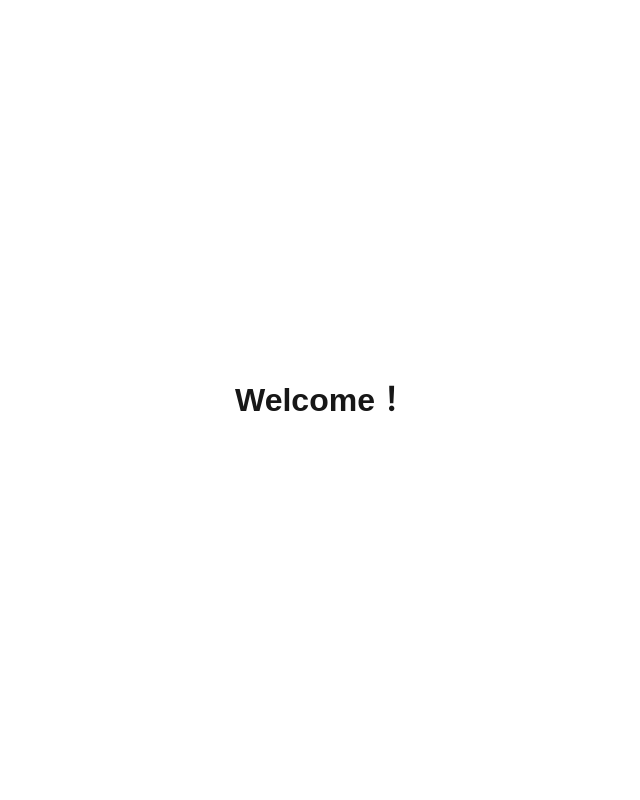
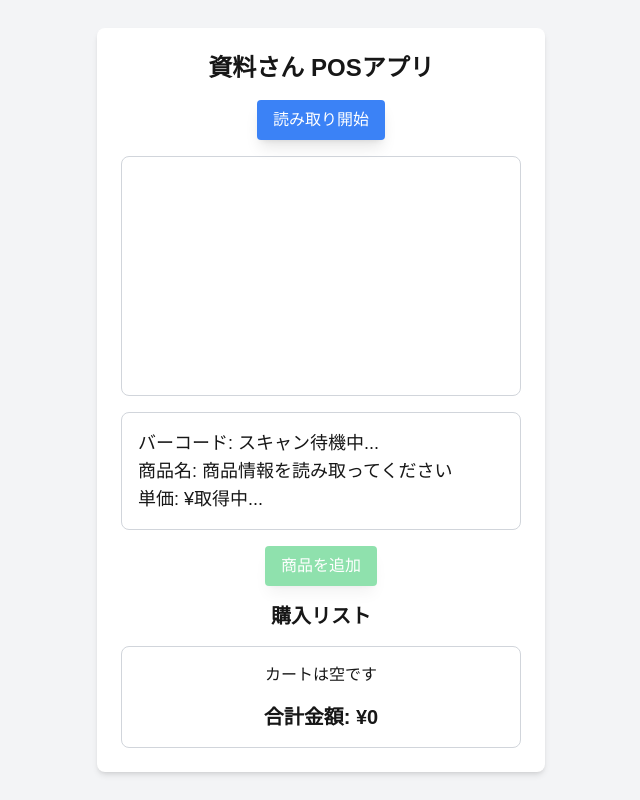
Before and after one commit to pikoppoko/tech0_pos_front, a Next.js app: page / in a window 1280 px wide. Shown: the whole page, without its empty margins (319-959 px from the left). Built offline with nearby package versions, Linux system fonts and the light colour scheme.

Commit message:
POSのコードに変更

```diff
--- a/src/app/page.jsx
+++ b/src/app/page.jsx
@@ -1,255 +1,255 @@
+// export default function Home() {
+//   return (
+//     <div style={{
+//       display: 'flex',
+//       justifyContent: 'center',
+//       alignItems: 'center',
+//       height: '100vh',
+//       fontSize: '2rem',
+//       fontWeight: 'bold'
+//     }}>
+//       Welcome！
+//     </div>
+//   );
+// }
+
+"use client";
+
+import React, { useState, useEffect } from "react";
+import { Html5Qrcode, Html5QrcodeSupportedFormats } from "html5-qrcode";
+
 export default function Home() {
+  const [barcode, setBarcode] = useState("");
+  const [product, setProduct] = useState(null);
+  const [cart, setCart] = useState([]);
+  const [scanner, setScanner] = useState(null);
+  const [isScanning, setIsScanning] = useState(false);
+  const [showPopup, setShowPopup] = useState(false);
+  const [totalAmount, setTotalAmount] = useState(0);
+  const [totalAmountExclTax, setTotalAmountExclTax] = useState(0);
+
+  const initScanner = () => {
+    const html5QrCode = new Html5Qrcode("reader");
+    setScanner(html5QrCode);
+
+    Html5Qrcode.getCameras().then((cameras) => {
+      if (cameras && cameras.length) {
+        const cameraId = cameras[0].id;
+
+        html5QrCode
+          .start(
+            cameraId,
+            {
+              fps: 10,
+              qrbox: 250,
+              formatsToSupport: [Html5QrcodeSupportedFormats.CODE_128],
+            },
+            (decodedText) => {
+              setBarcode(decodedText);
+              fetchProductDetails(decodedText); // バーコードがデコードされたら商品詳細を取得
+            },
+            (errorMessage) => {
+              console.log("スキャンエラー:", errorMessage);
+            }
+          )
+          .catch((err) => {
+            console.error("バーコードスキャナーの初期化エラー:", err);
+          });
+
+        setIsScanning(true);
+      } else {
+        console.log("カメラが見つかりませんでした。");
+      }
+    }).catch((err) => {
+      console.error("カメラの取得エラー:", err);
+    });
+  };
+
+  const stopScanner = () => {
+    if (scanner) {
+      scanner.stop().then(() => {
+        console.log("スキャナーを停止しました");
+        setIsScanning(false);
+      });
+    }
+  };
+
+  const fetchProductDetails = async (barcode) => {
+    try {
+      const response = await fetch(`/api/product?barcode=${barcode}`);
+      const data = await response.json();
+      if (data) {
+        setProduct(data);
+      } else {
+        setProduct({ name: "商品がマスタ未登録です", price: 0 });
+      }
+    } catch (error) {
+      console.error("商品取得エラー:", error);
+    }
+  };
+
+  // const fetchProductDetails = async (barcode) => {
+  //   try {
+  //     // モックデータを使用
+  //     const mockData = {
+  //       name: "モック商品",
+  //       price: 1000,
+  //     };
+  //     setProduct(mockData);
+  //   } catch (error) {
+  //     console.error("商品取得エラー:", error);
+  //   }
+  // };
+
+
+  const addToCart = () => {
+    if (product && product.price > 0) {
+      setCart((prevCart) => [...prevCart, { ...product, quantity: 1 }]);
+      setProduct(null); // 商品情報をクリア
+      setBarcode(""); // バーコード表示をクリア
+    }
+  };
+
+  const calculateTotal = () => {
+    const total = cart.reduce((total, item) => total + item.price * item.quantity, 0);
+    setTotalAmount(total);
+    setTotalAmountExclTax(total / 1.1); // 税抜金額を計算
+  };
+
+  const handlePurchase = () => {
+    // 購入ロジック（例：DBに保存）をここに記述
+    console.log("購入中:", cart);
+
+    // ポップアップを表示
+    setShowPopup(true);
+  };
+
+  const clearCart = () => {
+    setCart([]);
+    setShowPopup(false);
+    setTotalAmount(0);
+    setTotalAmountExclTax(0);
+  };
+
+  useEffect(() => {
+    // カートが変更されたときに合計を計算
+    calculateTotal();
+  }, [cart]);
+
   return (
-    <div style={{
-      display: 'flex',
-      justifyContent: 'center',
-      alignItems: 'center',
-      height: '100vh',
-      fontSize: '2rem',
-      fontWeight: 'bold'
-    }}>
-      Welcome！
+    <div className="min-h-screen flex items-center justify-center bg-gray-100">
+      <div className="max-w-md w-full bg-white p-6 rounded-lg shadow-md">
+        <h1 className="text-2xl font-bold text-center mb-4">資料さん POSアプリ</h1>
+
+        {/* スキャナーコントロール */}
+        <div className="mb-4 text-center">
+          {!isScanning ? (
+            <button
+              onClick={initScanner}
+              className="bg-blue-500 text-white py-2 px-4 rounded shadow-lg hover:bg-blue-600 transition duration-300"
+            >
+              読み取り開始
+            </button>
+          ) : (
+            <button
+              onClick={stopScanner}
+              className="bg-red-500 text-white py-2 px-4 rounded shadow-lg hover:bg-red-600 transition duration-300"
+            >
+              スキャン停止
+            </button>
+          )}
+        </div>
+
+        {/* QRコードスキャナーエリア */}
+        <div className="mb-4 border border-gray-300 rounded-lg p-4">
+          <div
+            id="reader"
+            style={{
+              width: "100%",
+              height: "auto",
+              aspectRatio: "16 / 9",
+            }}
+          ></div>
+        </div>
+
+        {/* 商品詳細表示 */}
+        <div className="mb-4 border border-gray-300 rounded-lg p-4">
+          <p className="text-lg">バーコード: {barcode || "スキャン待機中..."}</p>
+          <p className="text-lg">商品名: {product ? product.name : "商品情報を読み取ってください"}</p>
+          <p className="text-lg">単価: ¥{product ? product.price : "取得中..."}</p>
+        </div>
+
+        {/* カートに追加ボタン */}
+        <div className="text-center mb-4">
+          <button
+            onClick={addToCart}
+            className={`bg-green-500 text-white py-2 px-4 rounded shadow-lg hover:bg-green-600 transition duration-300 ${product && product.price > 0 ? '' : 'opacity-50 cursor-not-allowed'}`}
+            disabled={!product || product.price === 0}
+          >
+            商品を追加
+          </button>
+        </div>
+
+        {/* カート表示 */}
+        <h2 className="text-xl font-semibold mb-2 text-center mt-4">購入リスト</h2>
+        <div className="mt-4 border border-gray-300 rounded-lg p-4">
+          <ul>
+            {cart.length > 0 ? (
+              cart.map((item, index) => (
+                <li key={index} className="flex justify-between border-b py-2">
+                  <span>
+                    {item.name} x {item.quantity}
+                  </span>
+                  <span>¥{item.price * item.quantity}</span>
+                </li>
+              ))
+            ) : (
+              <li className="text-center">カートは空です</li>
+            )}
+          </ul>
+
+          {/* 合計金額表示 */}
+          <div className="mt-4 text-center">
+            <p className="text-xl font-bold">合計金額: ¥{totalAmount}</p>
+          </div>
+        </div>
+
+        {/* 購入ボタン */}
+        {cart.length > 0 && (
+          <div className="text-center mt-4">
+            <button
+              onClick={handlePurchase}
+              className="bg-blue-500 text-white py-2 px-4 rounded shadow-lg hover:bg-blue-600 transition duration-300"
+            >
+              購入
+            </button>
+          </div>
+        )}
+
+        {/* 購入確認ポップアップ */}
+        {showPopup && (
+          <div className="fixed inset-0 flex items-center justify-center bg-black bg-opacity-50">
+            <div className="bg-white p-6 rounded shadow-lg">
+              <h2 className="text-xl font-bold">購入確認</h2>
+              <p>この商品を購入しますか？</p>
+              <div className="mt-4">
+                <button
+                  onClick={clearCart}
+                  className="bg-red-500 text-white py-2 px-4 rounded shadow-lg hover:bg-red-600 transition duration-300"
+                >
+                  はい
+                </button>
+                <button
+                  onClick={() => setShowPopup(false)}
+                  className="bg-gray-300 text-black py-2 px-4 rounded shadow-lg hover:bg-gray-400 transition duration-300 ml-2"
+                >
+                  いいえ
+                </button>
+              </div>
+            </div>
+          </div>
+        )}
+      </div>
     </div>
   );
 }
-
-// "use client";
-
-// import React, { useState, useEffect } from "react";
-// import { Html5Qrcode, Html5QrcodeSupportedFormats } from "html5-qrcode";
-
-// export default function Home() {
-//   const [barcode, setBarcode] = useState("");
-//   const [product, setProduct] = useState(null);
-//   const [cart, setCart] = useState([]);
-//   const [scanner, setScanner] = useState(null);
-//   const [isScanning, setIsScanning] = useState(false);
-//   const [showPopup, setShowPopup] = useState(false);
-//   const [totalAmount, setTotalAmount] = useState(0);
-//   const [totalAmountExclTax, setTotalAmountExclTax] = useState(0);
-
-//   const initScanner = () => {
-//     const html5QrCode = new Html5Qrcode("reader");
-//     setScanner(html5QrCode);
-
-//     Html5Qrcode.getCameras().then((cameras) => {
-//       if (cameras && cameras.length) {
-//         const cameraId = cameras[0].id;
-
-//         html5QrCode
-//           .start(
-//             cameraId,
-//             {
-//               fps: 10,
-//               qrbox: 250,
-//               formatsToSupport: [Html5QrcodeSupportedFormats.CODE_128],
-//             },
-//             (decodedText) => {
-//               setBarcode(decodedText);
-//               fetchProductDetails(decodedText); // バーコードがデコードされたら商品詳細を取得
-//             },
-//             (errorMessage) => {
-//               console.log("スキャンエラー:", errorMessage);
-//             }
-//           )
-//           .catch((err) => {
-//             console.error("バーコードスキャナーの初期化エラー:", err);
-//           });
-
-//         setIsScanning(true);
-//       } else {
-//         console.log("カメラが見つかりませんでした。");
-//       }
-//     }).catch((err) => {
-//       console.error("カメラの取得エラー:", err);
-//     });
-//   };
-
-//   const stopScanner = () => {
-//     if (scanner) {
-//       scanner.stop().then(() => {
-//         console.log("スキャナーを停止しました");
-//         setIsScanning(false);
-//       });
-//     }
-//   };
-
-//   const fetchProductDetails = async (barcode) => {
-//     try {
-//       const response = await fetch(`/api/product?barcode=${barcode}`);
-//       const data = await response.json();
-//       if (data) {
-//         setProduct(data);
-//       } else {
-//         setProduct({ name: "商品がマスタ未登録です", price: 0 });
-//       }
-//     } catch (error) {
-//       console.error("商品取得エラー:", error);
-//     }
-//   };
-
-//   // const fetchProductDetails = async (barcode) => {
-//   //   try {
-//   //     // モックデータを使用
-//   //     const mockData = {
-//   //       name: "モック商品",
-//   //       price: 1000,
-//   //     };
-//   //     setProduct(mockData);
-//   //   } catch (error) {
-//   //     console.error("商品取得エラー:", error);
-//   //   }
-//   // };
-
-
-//   const addToCart = () => {
-//     if (product && product.price > 0) {
-//       setCart((prevCart) => [...prevCart, { ...product, quantity: 1 }]);
-//       setProduct(null); // 商品情報をクリア
-//       setBarcode(""); // バーコード表示をクリア
-//     }
-//   };
-
-//   const calculateTotal = () => {
-//     const total = cart.reduce((total, item) => total + item.price * item.quantity, 0);
-//     setTotalAmount(total);
-//     setTotalAmountExclTax(total / 1.1); // 税抜金額を計算
-//   };
-
-//   const handlePurchase = () => {
-//     // 購入ロジック（例：DBに保存）をここに記述
-//     console.log("購入中:", cart);
-
-//     // ポップアップを表示
-//     setShowPopup(true);
-//   };
-
-//   const clearCart = () => {
-//     setCart([]);
-//     setShowPopup(false);
-//     setTotalAmount(0);
-//     setTotalAmountExclTax(0);
-//   };
-
-//   useEffect(() => {
-//     // カートが変更されたときに合計を計算
-//     calculateTotal();
-//   }, [cart]);
-
-//   return (
-//     <div className="min-h-screen flex items-center justify-center bg-gray-100">
-//       <div className="max-w-md w-full bg-white p-6 rounded-lg shadow-md">
-//         <h1 className="text-2xl font-bold text-center mb-4">資料さん POSアプリ</h1>
-
-//         {/* スキャナーコントロール */}
-//         <div className="mb-4 text-center">
-//           {!isScanning ? (
-//             <button
-//               onClick={initScanner}
-//               className="bg-blue-500 text-white py-2 px-4 rounded shadow-lg hover:bg-blue-600 transition duration-300"
-//             >
-//               読み取り開始
-//             </button>
-//           ) : (
-//             <button
-//               onClick={stopScanner}
-//               className="bg-red-500 text-white py-2 px-4 rounded shadow-lg hover:bg-red-600 transition duration-300"
-//             >
-//               スキャン停止
-//             </button>
-//           )}
-//         </div>
-
-//         {/* QRコードスキャナーエリア */}
-//         <div className="mb-4 border border-gray-300 rounded-lg p-4">
-//           <div
-//             id="reader"
-//             style={{
-//               width: "100%",
-//               height: "auto",
-//               aspectRatio: "16 / 9",
-//             }}
-//           ></div>
-//         </div>
-
-//         {/* 商品詳細表示 */}
-//         <div className="mb-4 border border-gray-300 rounded-lg p-4">
-//           <p className="text-lg">バーコード: {barcode || "スキャン待機中..."}</p>
-//           <p className="text-lg">商品名: {product ? product.name : "商品情報を読み取ってください"}</p>
-//           <p className="text-lg">単価: ¥{product ? product.price : "取得中..."}</p>
-//         </div>
-
-//         {/* カートに追加ボタン */}
-//         <div className="text-center mb-4">
-//           <button
-//             onClick={addToCart}
-//             className={`bg-green-500 text-white py-2 px-4 rounded shadow-lg hover:bg-green-600 transition duration-300 ${product && product.price > 0 ? '' : 'opacity-50 cursor-not-allowed'}`}
-//             disabled={!product || product.price === 0}
-//           >
-//             商品を追加
-//           </button>
-//         </div>
-
-//         {/* カート表示 */}
-//         <h2 className="text-xl font-semibold mb-2 text-center mt-4">購入リスト</h2>
-//         <div className="mt-4 border border-gray-300 rounded-lg p-4">
-//           <ul>
-//             {cart.length > 0 ? (
-//               cart.map((item, index) => (
-//                 <li key={index} className="flex justify-between border-b py-2">
-//                   <span>
-//                     {item.name} x {item.quantity}
-//                   </span>
-//                   <span>¥{item.price * item.quantity}</span>
-//                 </li>
-//               ))
-//             ) : (
-//               <li className="text-center">カートは空です</li>
-//             )}
-//           </ul>
-
-//           {/* 合計金額表示 */}
-//           <div className="mt-4 text-center">
-//             <p className="text-xl font-bold">合計金額: ¥{totalAmount}</p>
-//           </div>
-//         </div>
-
-//         {/* 購入ボタン */}
-//         {cart.length > 0 && (
-//           <div className="text-center mt-4">
-//             <button
-//               onClick={handlePurchase}
-//               className="bg-blue-500 text-white py-2 px-4 rounded shadow-lg hover:bg-blue-600 transition duration-300"
-//             >
-//               購入
-//             </button>
-//           </div>
-//         )}
-
-//         {/* 購入確認ポップアップ */}
-//         {showPopup && (
-//           <div className="fixed inset-0 flex items-center justify-center bg-black bg-opacity-50">
-//             <div className="bg-white p-6 rounded shadow-lg">
-//               <h2 className="text-xl font-bold">購入確認</h2>
-//               <p>この商品を購入しますか？</p>
-//               <div className="mt-4">
-//                 <button
-//                   onClick={clearCart}
-//                   className="bg-red-500 text-white py-2 px-4 rounded shadow-lg hover:bg-red-600 transition duration-300"
-//                 >
-//                   はい
-//                 </button>
-//                 <button
-//                   onClick={() => setShowPopup(false)}
-//                   className="bg-gray-300 text-black py-2 px-4 rounded shadow-lg hover:bg-gray-400 transition duration-300 ml-2"
-//                 >
-//                   いいえ
-//                 </button>
-//               </div>
-//             </div>
-//           </div>
-//         )}
-//       </div>
-//     </div>
-//   );
-// }
```
